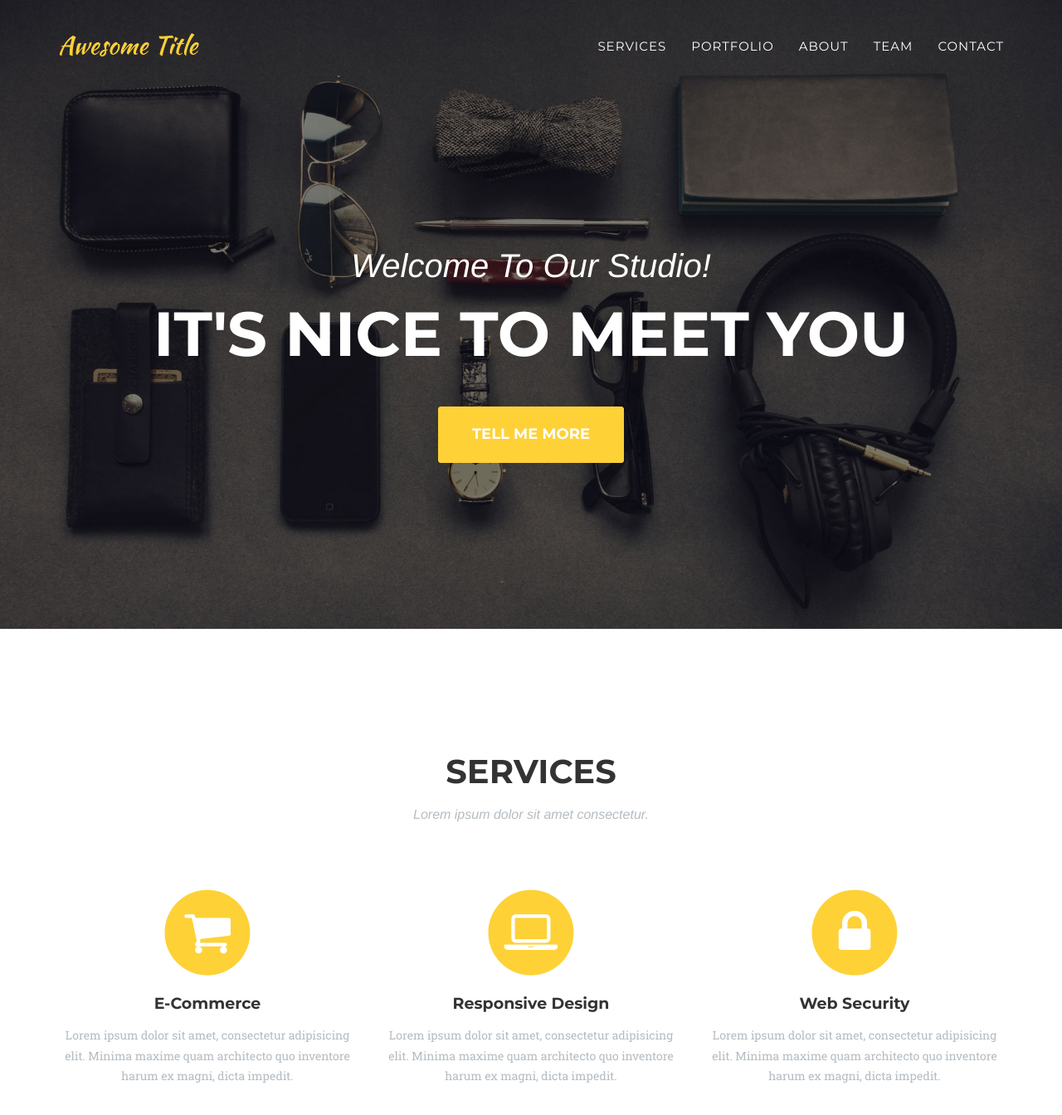
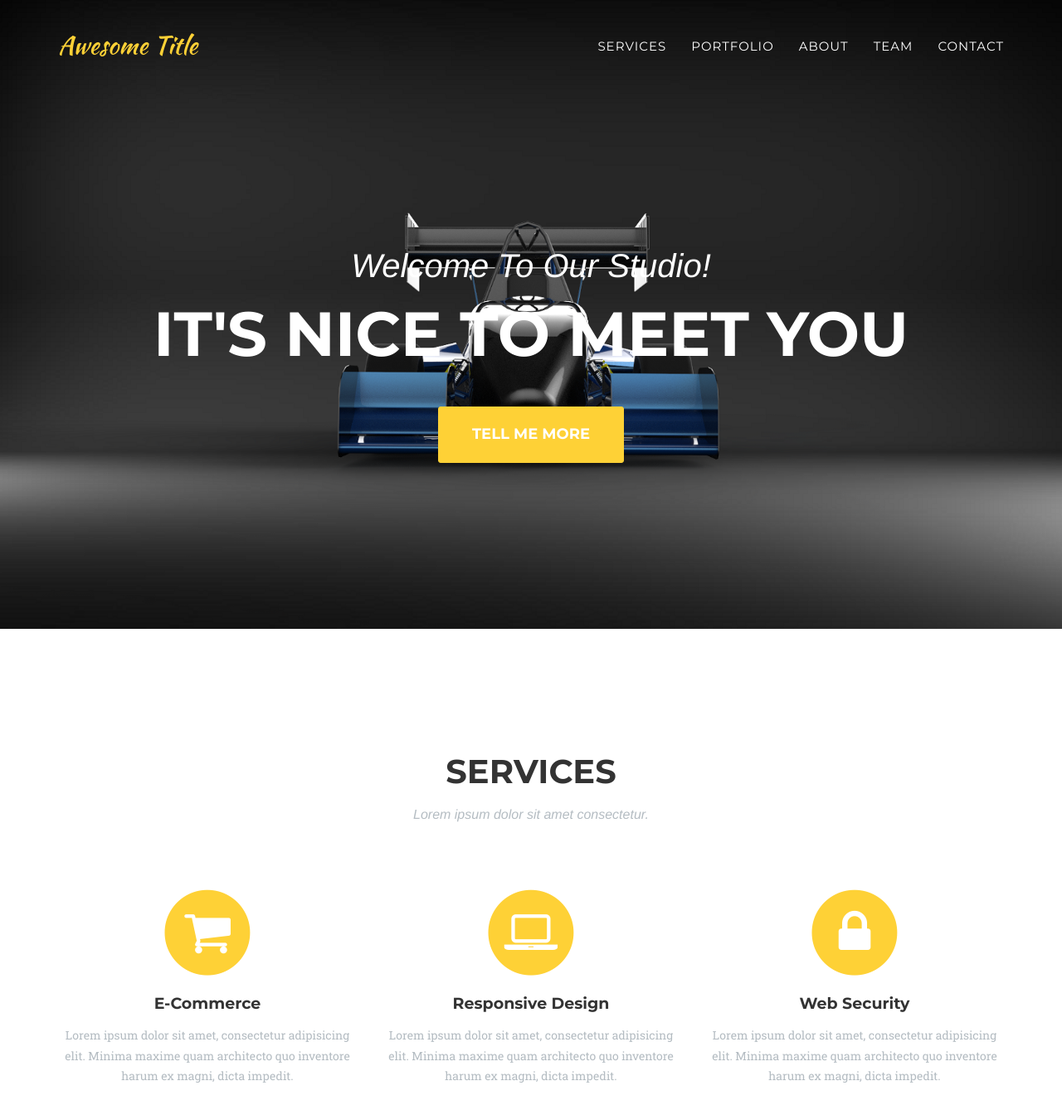
Before and after one commit to teambathracingelectric/teambathracingelectric.github.io, a Jekyll site: the page built from index.html, in a window 1280 px wide and 1400 px high. Shown: the top 1344 px of the window at 83% size. Built offline with Jekyll 4.4.1, drawn with Linux system fonts in a browser that asks for light colours; some web fonts are replaced.

Commit message:
Update background image with car render.

```diff
--- a/_includes/css/agency.css
+++ b/_includes/css/agency.css
@@ -266,7 +266,7 @@ header {
     text-align: center;
     color: #fff;
     background-attachment: scroll;
-    background-image: url('img/header-bg.jpg');
+    background-image: url('img/header-car-render.PNG');
     background-position: center center;
     background-repeat: none;
     -webkit-background-size: cover;
```
Also changed, not shown: img/header-car-render.PNG (added).
